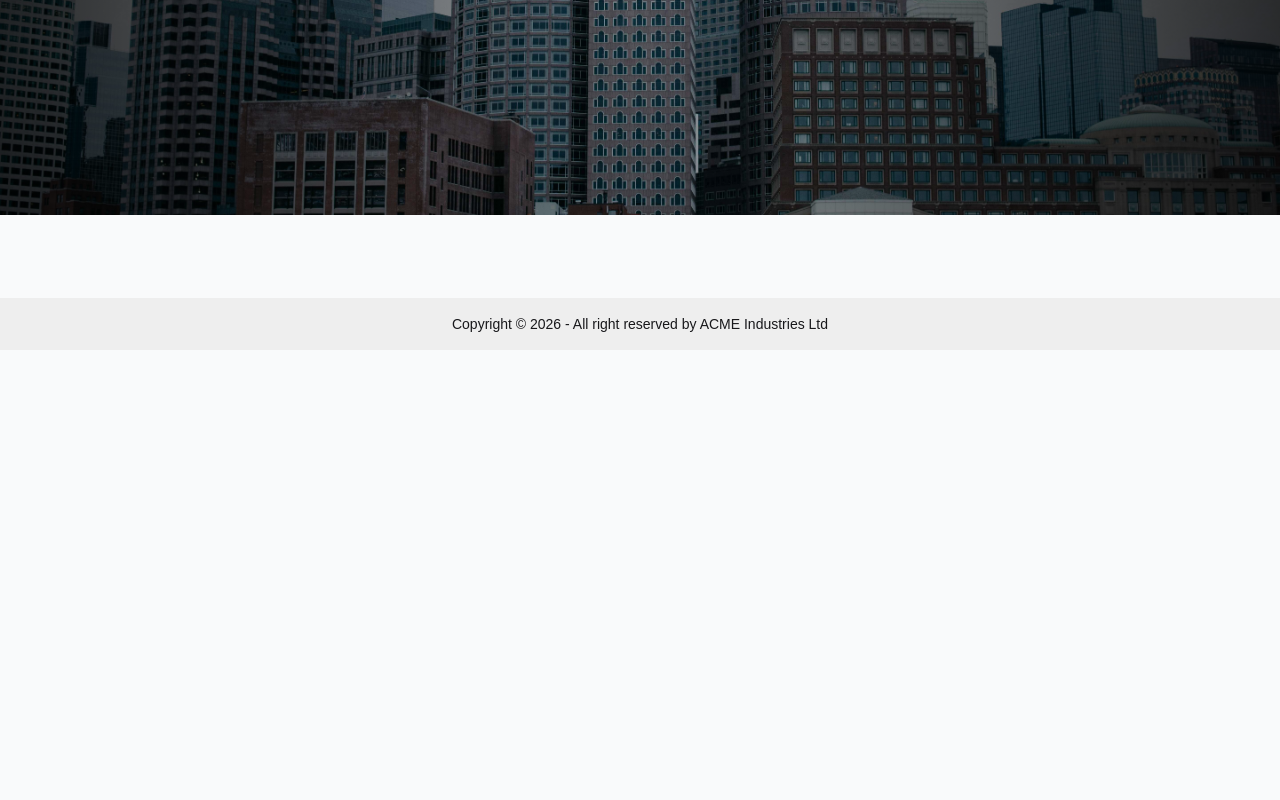
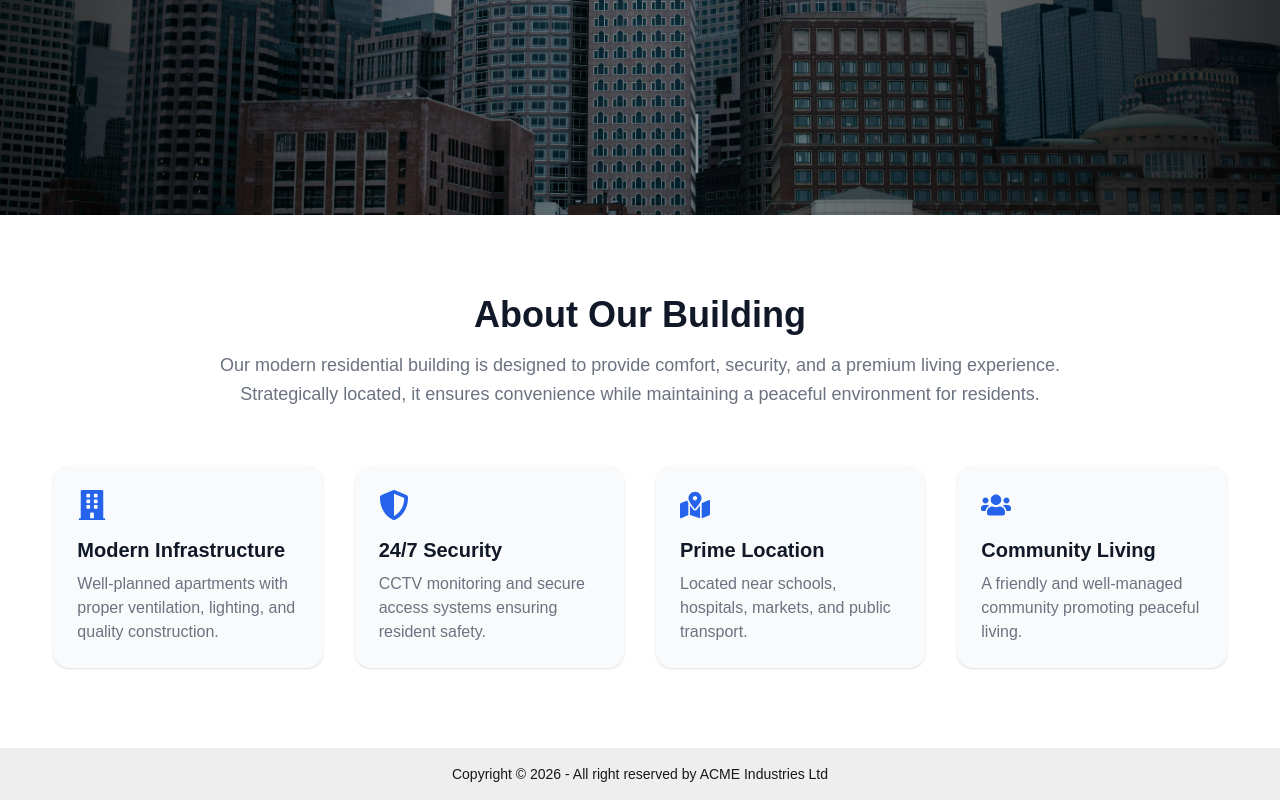
Before and after one commit to saim-alam1/roleNest-client, a React (Vite) app: page / in a window 1280 px wide. Shown: the part 455-1255 px from the top of the page. Before the commit the page ends 805 px from the top, so only its background shows below. Built offline with nearby package versions, Linux system fonts and the light colour scheme.

Commit message:
Added About The Building Section

```diff
--- a/src/components/Navbar/Navbar.jsx
+++ b/src/components/Navbar/Navbar.jsx
@@ -76,7 +76,7 @@ const Navbar = () => {
           </div>
         </div>
         {/* LogIn Button */}
-        <button className="text-base btn border-none bg-[#2563eb] text-white">
+        <button className="text-base btn border-none bg-[#2563eb] hover:bg-[#1550cf] delay-100 text-white">
           <span className="flex items-center justify-center gap-1">
             <h4>Login</h4>
             <IoLogIn className="text-3xl" />
--- /dev/null
+++ b/src/components/Pages/Home/AboutBuilding/AboutTheBuilding.jsx
@@ -0,0 +1,74 @@
+import {
+  FaBuilding,
+  FaShieldAlt,
+  FaMapMarkedAlt,
+  FaUsers,
+} from "react-icons/fa";
+
+const AboutTheBuilding = () => {
+  return (
+    <section className="bg-white py-20">
+      <div className="max-w-11/12 mx-auto">
+        {/* Section Header */}
+        <div className="text-center mb-14">
+          <h2 className="text-4xl font-bold text-heading mb-4">
+            About Our Building
+          </h2>
+          <p className="description-text max-w-[80%] mx-auto text-lg leading-relaxed">
+            Our modern residential building is designed to provide comfort,
+            security, and a premium living experience. Strategically located, it
+            ensures convenience while maintaining a peaceful environment for
+            residents.
+          </p>
+        </div>
+
+        {/* Features Grid */}
+        <div className="grid md:grid-cols-2 lg:grid-cols-4 gap-8">
+          <div className="p-6 rounded-2xl shadow-sm hover:shadow-md transition duration-300 bg-[#F9FAFB]">
+            <FaBuilding className="text-3xl color-primary mb-4" />
+            <h4 className="text-xl font-semibold text-heading mb-2">
+              Modern Infrastructure
+            </h4>
+            <p className="description-text">
+              Well-planned apartments with proper ventilation, lighting, and
+              quality construction.
+            </p>
+          </div>
+
+          <div className="p-6 rounded-2xl shadow-sm hover:shadow-md transition duration-300 bg-[#F9FAFB]">
+            <FaShieldAlt className="text-3xl color-primary mb-4" />
+            <h4 className="text-xl font-semibold text-heading mb-2">
+              24/7 Security
+            </h4>
+            <p className="description-text">
+              CCTV monitoring and secure access systems ensuring resident
+              safety.
+            </p>
+          </div>
+
+          <div className="p-6 rounded-2xl shadow-sm hover:shadow-md transition duration-300 bg-[#F9FAFB]">
+            <FaMapMarkedAlt className="text-3xl color-primary mb-4" />
+            <h4 className="text-xl font-semibold text-heading mb-2">
+              Prime Location
+            </h4>
+            <p className="description-text">
+              Located near schools, hospitals, markets, and public transport.
+            </p>
+          </div>
+
+          <div className="p-6 rounded-2xl shadow-sm hover:shadow-md transition duration-300 bg-[#F9FAFB]">
+            <FaUsers className="text-3xl color-primary mb-4" />
+            <h4 className="text-xl font-semibold text-heading mb-2">
+              Community Living
+            </h4>
+            <p className="description-text">
+              A friendly and well-managed community promoting peaceful living.
+            </p>
+          </div>
+        </div>
+      </div>
+    </section>
+  );
+};
+
+export default AboutTheBuilding;
--- a/src/components/Pages/Home/Home.jsx
+++ b/src/components/Pages/Home/Home.jsx
@@ -1,9 +1,11 @@
 import Banner from "../Banner/Banner";
+import AboutTheBuilding from "./AboutBuilding/AboutTheBuilding";
 
 const Home = () => {
   return (
     <div>
       <Banner />
+      <AboutTheBuilding />
     </div>
   );
 };
```
